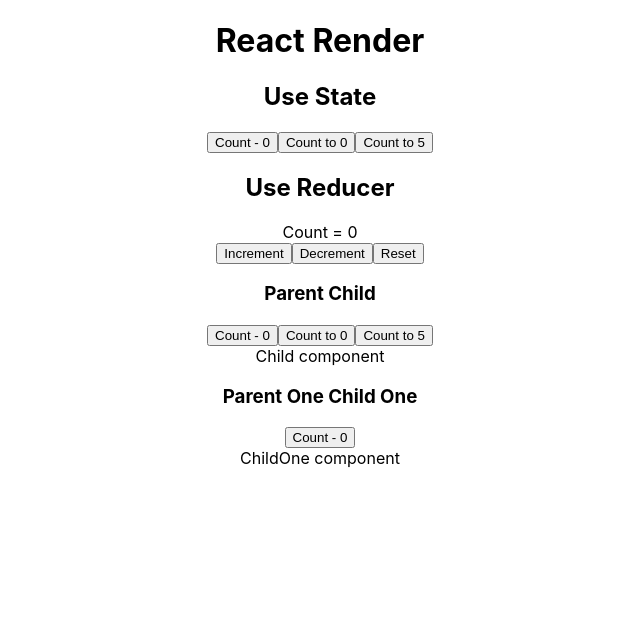
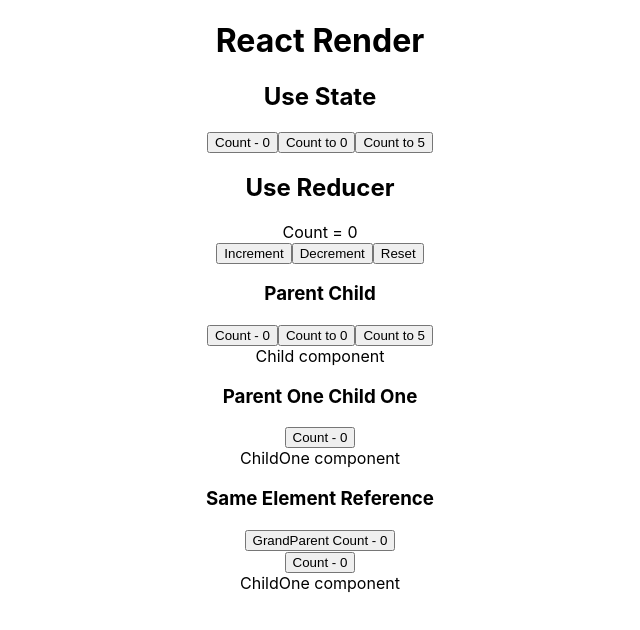
Before and after one commit to PeterOsoo/react-render, a React (Create React App) app in the folder react-render-demo/: page / in a window 1280 px wide. Shown: the top 630 px of the page, without its empty margins (320-960 px from the left). Built offline with nearby package versions, Linux system fonts and the light colour scheme.

Commit message:
Same Element Reference

```diff
--- a/react-render-demo/src/App.js
+++ b/react-render-demo/src/App.js
@@ -3,7 +3,8 @@
 import { UseState } from "./components/UseState/UseState"
 import { UseReducer } from "./components/UseReducer/UseReducer"
 import { Parent } from "./components/Parent Child/Parent"
-import ParentChildOne from "./components/Optimazation/ParentChildOne"
+import ParentChildOne from "./components/Optimization/ParentChildOne"
+import { GrandParent } from "./components/Optimization/GrandParent"
 
 const App = () => {
 	return (
@@ -13,6 +14,7 @@
 			<UseReducer />
 			<Parent />
 			<ParentChildOne />
+			<GrandParent />
 		</div>
 	)
 }
--- /dev/null
+++ b/react-render-demo/src/components/Optimization/GrandParent.js
@@ -0,0 +1,18 @@
+import React, { useState } from "react"
+import { ChildOne } from "./ChildOne"
+import { ParentOne } from "./ParentOne"
+
+export const GrandParent = () => {
+	const [newCount, setNewCount] = useState(0)
+	return (
+		<div>
+			<h3> Same Element Reference</h3>
+			<button onClick={() => setNewCount(nc => nc + 1)}>
+				GrandParent Count - {newCount}
+			</button>
+			<ParentOne newCount={newCount}>
+				<ChildOne />
+			</ParentOne>
+		</div>
+	)
+}
--- a/react-render-demo/src/components/Optimazation/ParentChildOne.js
+++ b/react-render-demo/src/components/Optimization/ParentChildOne.js
@@ -5,6 +5,7 @@
 function ParentChildOne() {
 	return (
 		<div>
+			<h3>Parent One Child One</h3>
 			<ParentOne>
 				<ChildOne />
 			</ParentOne>
--- a/react-render-demo/src/components/Optimazation/ParentOne.js
+++ b/react-render-demo/src/components/Optimization/ParentOne.js
@@ -6,7 +6,6 @@
 	console.log("ParentOne Render")
 	return (
 		<div>
-			<h3>Parent One Child One</h3>
 			<button onClick={() => setCount(c => c + 1)}>Count - {count}</button>
 			{children}
 		</div>
```
Also changed, not shown: react-render-demo/src/components/Optimization/ChildOne.jsx (renamed from react-render-demo/src/components/Optimazation/ChildOne.jsx).
